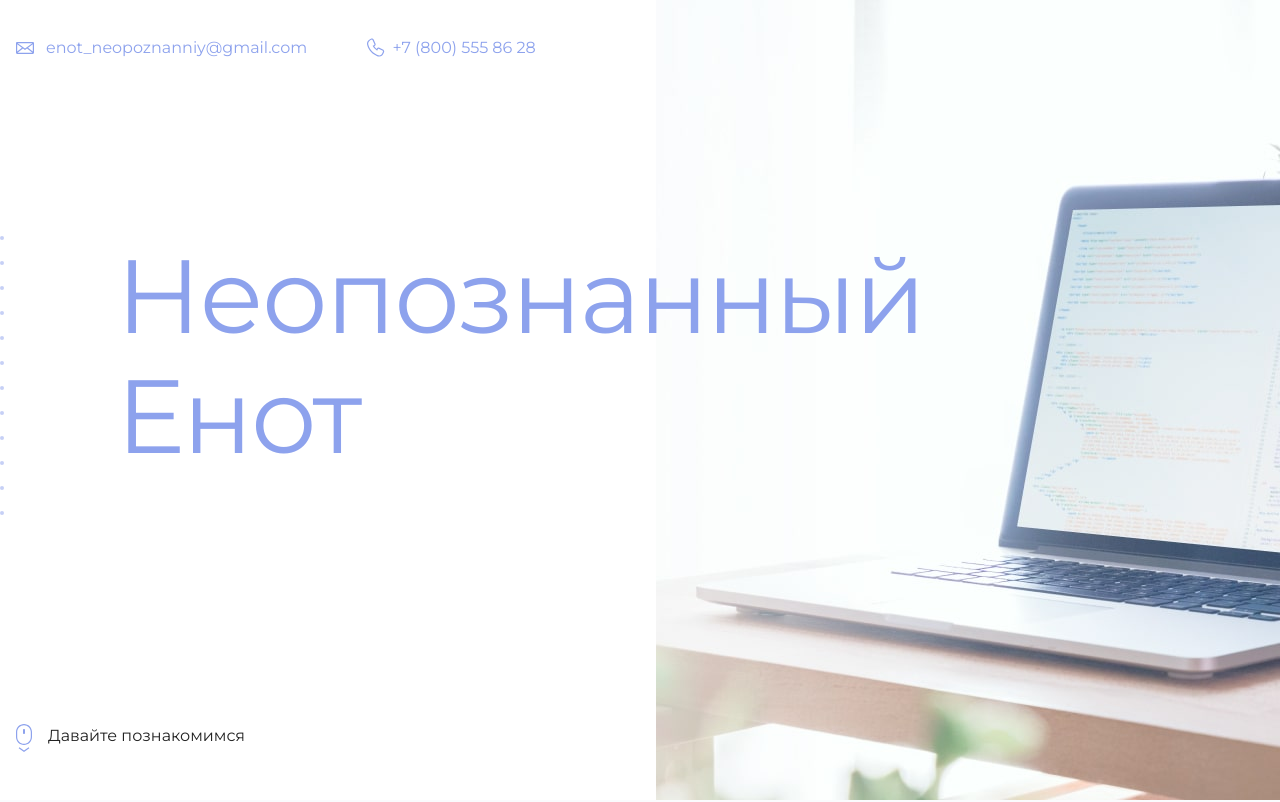
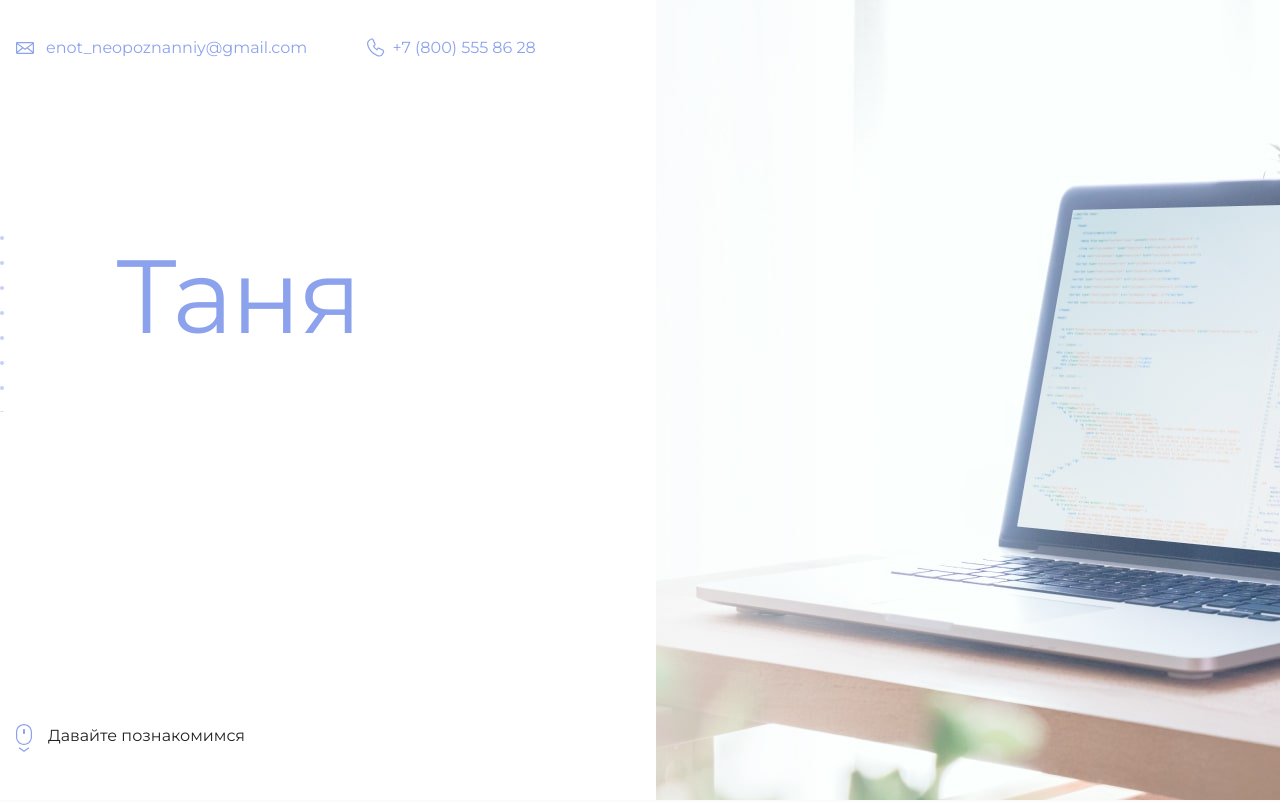
Before and after one commit to TanyaSug/New-project1, a plain HTML site: page index.html in a window 1280 px wide. Shown: the top 802 px of the page. Drawn offline with Linux system fonts and the light colour scheme.

```diff
--- a/index.html
+++ b/index.html
@@ -18,7 +18,7 @@
     <main>
       <section class="hero-image">
         <div class="container">
-          <h1 class="heading">Неопознанный Енот</h1>
+          <h1 class="heading">Таня</h1>
           <p><id246103></p>
         </div>
       </section>
```
